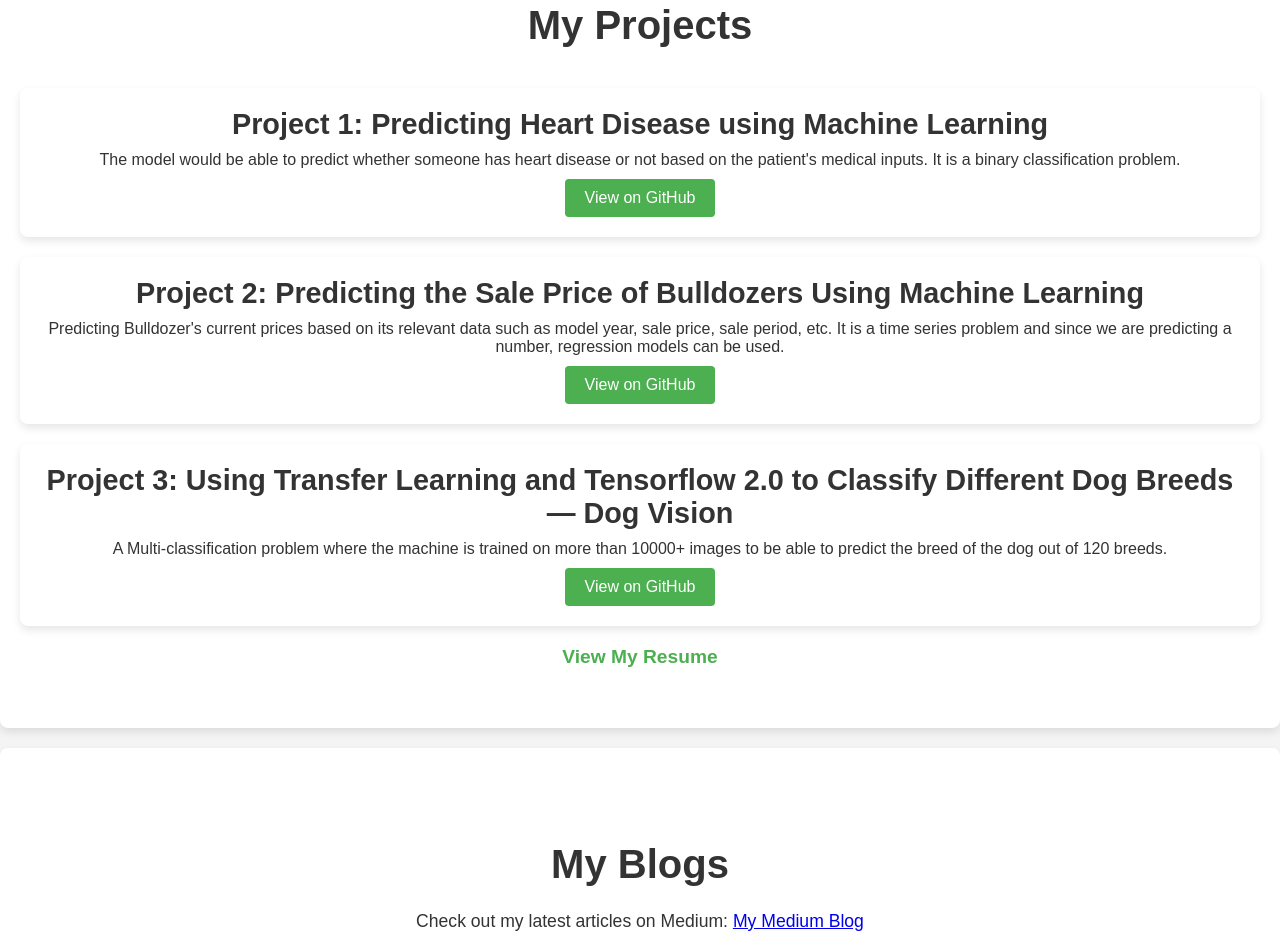
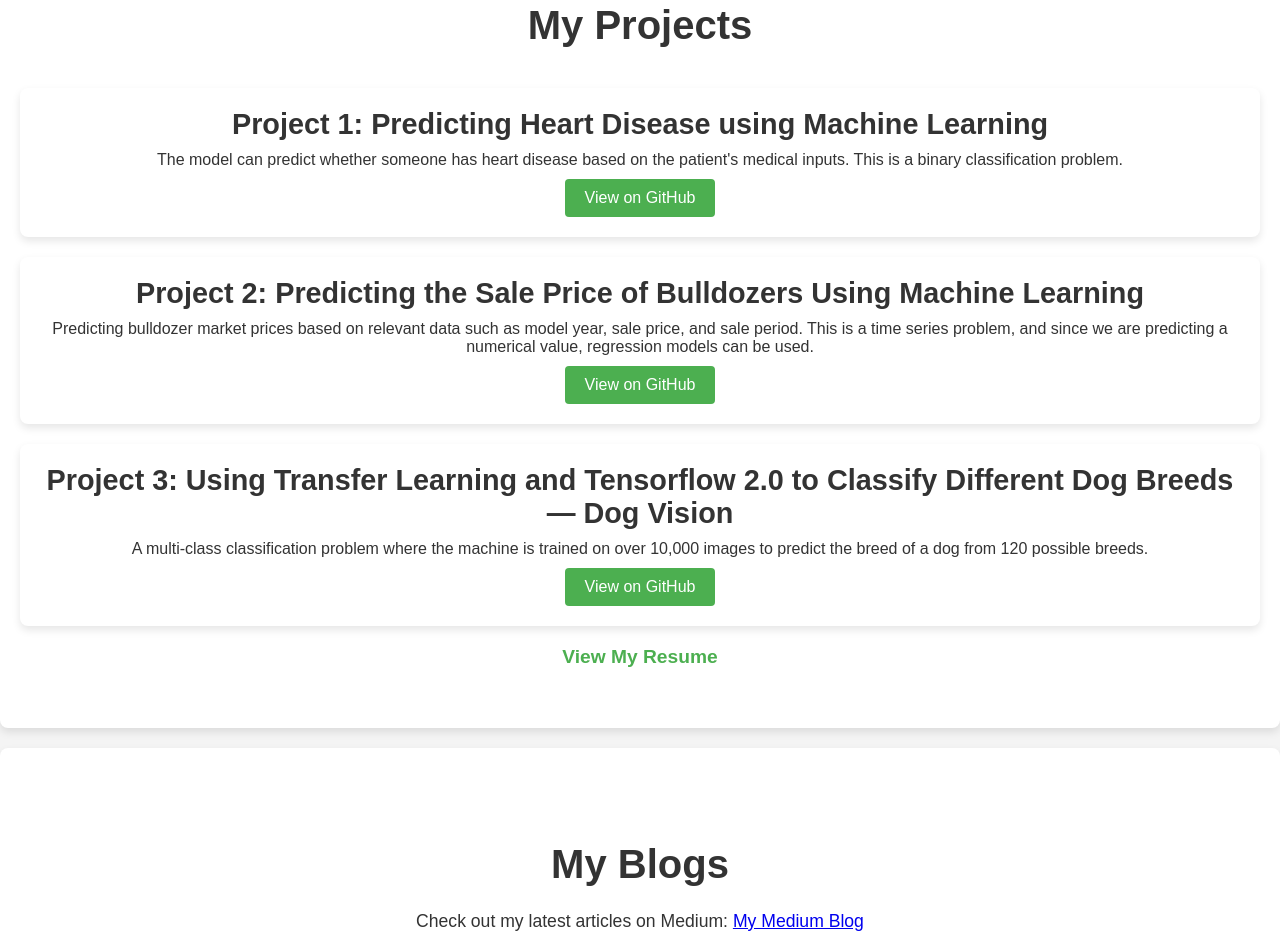
Before and after one commit to Sarthak132/Sarthak_Portfolio, a plain HTML site: page index.html in a window 1280 px wide. Shown: the part 1222-2170 px from the top of the page. Drawn offline with Linux system fonts and the light colour scheme.

Commit message:
Update index.html

```diff
--- a/index.html
+++ b/index.html
@@ -193,22 +193,22 @@
         <div class="portfolio-container">
             <div class="portfolio-item">
                 <h3>Project 1: Predicting Heart Disease using Machine Learning</h3>
-                <p><center>The model would be able to predict whether someone has heart disease or not based on the patient's medical inputs. It is a binary classification problem.</center></p>
+                <p><center>The model can predict whether someone has heart disease based on the patient's medical inputs. This is a binary classification problem.</center></p>
                 <a href="https://github.com/Sarthak132/Machine_Learning_Projects/blob/d902a1b6aca66d63d3bcc7c86f9720feb651bf67/Predicting%20Heart%20Disease%20using%20Machine%20Learning.ipynb" target="_blank">View on GitHub</a>
             </div>
             <div class="portfolio-item">
                 <h3>Project 2: Predicting the Sale Price of Bulldozers Using Machine Learning</h3>
-                <p><center>Predicting Bulldozer's current prices based on its relevant data such as model year, sale price, sale period, etc. It is a time series problem and since we are predicting a number, regression models can be used.</center></p>
+                <p><center>Predicting bulldozer market prices based on relevant data such as model year, sale price, and sale period. This is a time series problem, and since we are predicting a numerical value, regression models can be used.</center></p>
                 <a href="https://github.com/Sarthak132/Machine_Learning_Projects/blob/d902a1b6aca66d63d3bcc7c86f9720feb651bf67/Predicting%20the%20Sale%20Price%20of%20Bulldozers%20using%20Machine%20Learning.ipynb" target="_blank">View on GitHub</a>
             </div>
 	    <div class="portfolio-item">
                 <h3>Project 3: Using Transfer Learning and Tensorflow 2.0 to Classify Different Dog Breeds — Dog Vision</h3>
-                <p><center>A Multi-classification problem where the machine is trained on more than 10000+ images to be able to predict the breed of the dog out of 120 breeds.</center></p>
+                <p><center>A multi-class classification problem where the machine is trained on over 10,000 images to predict the breed of a dog from 120 possible breeds.</center></p>
                 <a href="https://github.com/Sarthak132/Machine_Learning_Projects/blob/d902a1b6aca66d63d3bcc7c86f9720feb651bf67/Using_Tranfer_Learning_and_Tensorflow_2_0_to_Classify_Different_Dog_Breeds.ipynb" target="_blank">View on GitHub</a>
             </div>
         </div>
         <div class="resume-link">
-            <a href="your-resume-link.pdf" target="_blank">View My Resume</a>
+            <a href="https://drive.google.com/file/d/1ANgWrv-Fu64M0tAL975TJiXnR163Blxb/view?usp=sharing" target="_blank">View My Resume</a>
         </div>
     </section>
     <section id="blogs">
```
